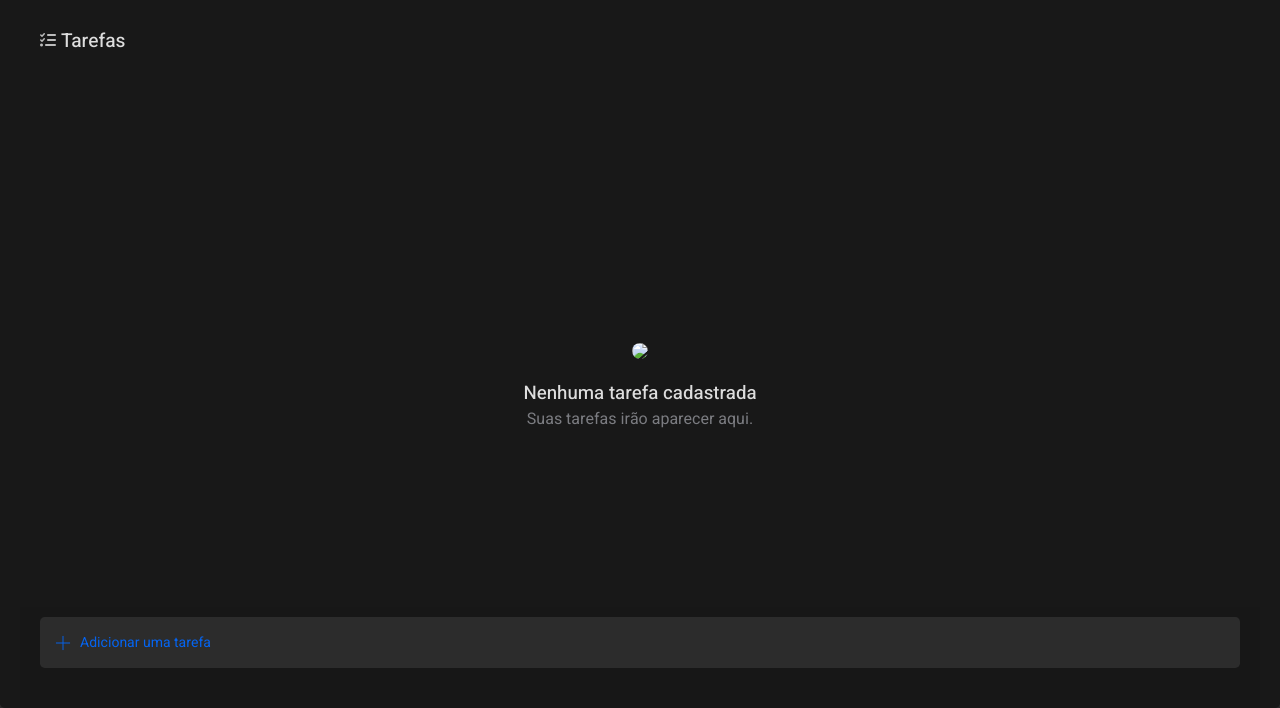
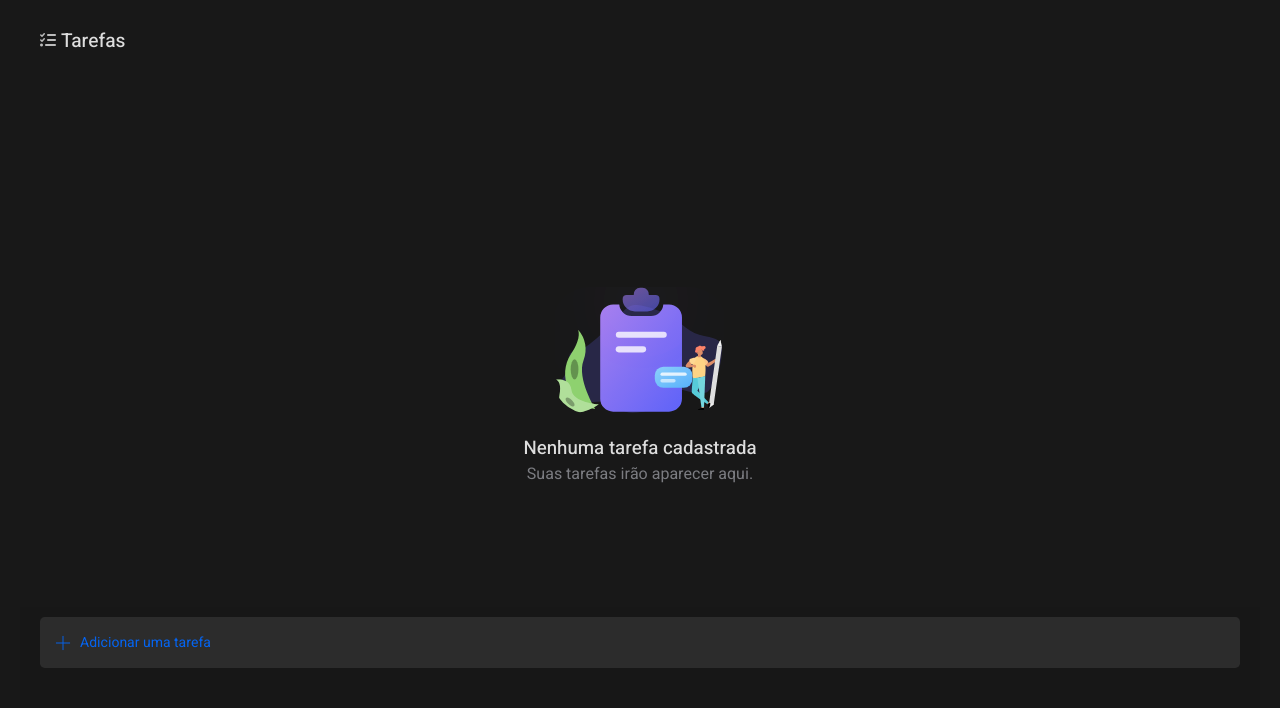
Before and after one commit to WallacePRM/ToDo-App, a plain HTML site: page index.html in a window 1280 px wide. Shown: the part 92-800 px from the top of the page. Drawn offline with Linux system fonts and the light colour scheme.

Commit message:
Correção de bugs;

```diff
--- a/app.js
+++ b/app.js
@@ -2,7 +2,7 @@ const render = () => {
 
     const app = document.querySelector('.app');
     app.innerHTML = `
-        <main class="main-frame view-template noselect" show-modal-task="false">
+        <main class="main-frame noselect" show-modal-task="false">
             <div class="task-view" header-top="true">
                 <header>
                     <div>
--- a/assets/css/utils.css
+++ b/assets/css/utils.css
@@ -186,7 +186,8 @@ html, body {
     border-radius: 3rem;
     margin-bottom: 10px;
 }
-.empty-message img {
+.empty-message img,
+.empty-message svg {
     padding: 10px;
     border-radius: 3rem;
     margin-bottom: 10px;
--- a/index.css
+++ b/index.css
@@ -10,6 +10,7 @@
 .main-frame {
     position: relative;
     display: flex;
+    background: rgba(var(--main-color), 1);
     color: var(--text-color);
     cursor: default;
     width: 100%;
--- a/pages/tasks/task-list.js
+++ b/pages/tasks/task-list.js
@@ -22,19 +22,8 @@ const loadTasks = () => {
 
         setTimeout(() => loadPage.remove(), 1000);
 
-        const $message = document.createElement('div');
-        $message.classList.add('empty-message');
-        $message.classList.add('noselect');
-        $message.innerHTML = `
-            <div class="empty-message noselect">
-                <!-- <i class="fas fa-check" aria-hidden="true"></i> -->
-                <img src="../src/assets/img/platelet.svg">
-                <h3>Nenhuma tarefa cadastrada</h3>
-                <span>Suas tarefas irão aparecer aqui.</span>
-            </div>`
-        ;
-
-        $toDoListTitle.insertAdjacentElement('afterend' , $message);
+        const $emptyMessage = appendEmptyTask();
+        $toDoListTitle.insertAdjacentElement('afterend' , $emptyMessage);
         return;
     }
 
@@ -105,6 +94,113 @@ const createTask = (task) => {
 const appendTask = ($task) => {
     const $tasksList = document.querySelector('.toDo-tasks-list');
     $tasksList.insertAdjacentElement('beforeend', $task);
+};
+
+const appendEmptyTask = () => {
+
+    const $message = document.createElement('div');
+    $message.classList.add('empty-message');
+    $message.classList.add('noselect');
+    $message.innerHTML = `
+        <div class="empty-message noselect">
+            <svg xmlns="http://www.w3.org/2000/svg" xmlns:xlink="http://www.w3.org/1999/xlink" width="195" height="147" viewBox="0 0 195 147">
+                <defs>
+                    <linearGradient id="linear-gradient" x1="-0.904" y1="-1.002" x2="1.083" y2="1.051" gradientUnits="objectBoundingBox">
+                    <stop offset="0" stop-color="#ee9ae5"></stop>
+                    <stop offset="1" stop-color="#5961f9"></stop>
+                    </linearGradient>
+                    <filter id="Mask" x="-103.963" y="-135.686" width="406.622" height="435.961" filterUnits="userSpaceOnUse">
+                    <feOffset input="SourceAlpha"></feOffset>
+                    <feGaussianBlur stdDeviation="52" result="blur"></feGaussianBlur>
+                    <feFlood flood-color="#8070f4" flood-opacity="0.6"></feFlood>
+                    <feComposite operator="in" in2="blur"></feComposite>
+                    <feComposite in="SourceGraphic"></feComposite>
+                    </filter>
+                    <clipPath id="clip-path">
+                    <g transform="matrix(1, 0, 0, 1, 0, 0)" filter="url(#Mask)">
+                        <path id="Mask-2" data-name="Mask" d="M79.623,123.962H15a15,15,0,0,1-15-15V15A15,15,0,0,1,15,0h7.046a14.25,14.25,0,0,0,4.518,9.372A14.254,14.254,0,0,0,36.309,13.2H58.754A14.255,14.255,0,0,0,68.5,9.372,14.251,14.251,0,0,0,73.016,0h6.607a15,15,0,0,1,15,15v93.961a15,15,0,0,1-15,15Z" transform="translate(0 0)" fill="url(#linear-gradient)"></path>
+                    </g>
+                    </clipPath>
+                    <linearGradient id="linear-gradient-3" x1="-0.263" y1="-0.258" x2="0.958" y2="0.948" gradientUnits="objectBoundingBox">
+                    <stop offset="0" stop-color="#9dd8fb"></stop>
+                    <stop offset="1" stop-color="#58b3fb"></stop>
+                    </linearGradient>
+                    <filter id="Combined_Shape_Copy_2" x="-77.998" y="-155" width="354.691" height="339.287" filterUnits="userSpaceOnUse">
+                    <feOffset input="SourceAlpha"></feOffset>
+                    <feGaussianBlur stdDeviation="52" result="blur-2"></feGaussianBlur>
+                    <feFlood flood-color="#8070f4" flood-opacity="0.6"></feFlood>
+                    <feComposite operator="in" in2="blur-2"></feComposite>
+                    <feComposite in="SourceGraphic"></feComposite>
+                    </filter>
+                    <clipPath id="clip-Prancheta_1">
+                    <rect width="195" height="147"></rect>
+                    </clipPath>
+                </defs>
+                <g id="Prancheta_1" data-name="Prancheta – 1" clip-path="url(#clip-Prancheta_1)">
+                    <g id="Grupo_5422" data-name="Grupo 5422" transform="translate(-2674 17881.725)">
+                    <path id="Caminho_689" data-name="Caminho 689" d="M64.81,152.25c-2.593.783-5.02,2.68-5.668,5.312-.741,3.024.968,6.073,1.215,9.178.8,10.174-13.676,17.353-11.612,27.347.82,3.974,4.134,6.9,7.4,9.312,5.231,3.856,11.035,7.263,17.462,8.225,9.755,1.462,19.948-2.834,29.43-.119,7.648,2.19,13.5,8.61,21.1,10.978,5.782,1.8,12.01,1.093,18.017.362,3.239-.393,6.632-.846,9.245-2.79,4.858-3.618,5.164-10.761,8.417-15.881,5.024-7.895,16.041-9.446,25.278-7.911s18.207,5.312,27.566,5a12.582,12.582,0,0,0,5.794-1.32c2.122-1.192,3.555-3.294,4.822-5.373a86.936,86.936,0,0,0,12.606-43.2c.055-2.622-.038-5.356-1.271-7.67-1.559-2.927-4.674-4.678-7.776-5.856-7.448-2.834-15.674-3.3-22.972-6.494-7.039-3.083-12.739-8.49-18.869-13.124a100.506,100.506,0,0,0-41.4-18.436c-3.52-.68-7.174-1.166-10.672-.381-4.03.9-7.5,3.417-10.628,6.122-8.31,7.195-14.97,16.071-22.628,23.956a128.842,128.842,0,0,1-17.191,14.824c-2.834,2.043-5.846,4.468-9,5.978C70.577,151.678,67.867,151.329,64.81,152.25Z" transform="translate(2631.113 -17959.881)" fill="#6c63ff" opacity="0.2"></path>
+                    <g id="_3.1" data-name="3.1" transform="translate(2726.037 -17880.725)">
+                        <g id="Path_7_Copy_2" data-name="Path 7 Copy 2" transform="translate(0 19.315)">
+                        <path id="Mask-3" data-name="Mask" d="M79.623,123.962H15a15,15,0,0,1-15-15V15A15,15,0,0,1,15,0h7.046a14.25,14.25,0,0,0,4.518,9.372A14.254,14.254,0,0,0,36.309,13.2H58.754A14.255,14.255,0,0,0,68.5,9.372,14.251,14.251,0,0,0,73.016,0h6.607a15,15,0,0,1,15,15v93.961a15,15,0,0,1-15,15Z" transform="translate(0 0)" fill="url(#linear-gradient)"></path>
+                        <g id="Path_7_Copy_2-2" data-name="Path 7 Copy 2" transform="translate(0 0)" clip-path="url(#clip-path)">
+                            <path id="Path_7" data-name="Path 7" d="M9.918,0S42.53,17.522,52.674,48.1s33.353,47.1,84.734,43.271S82.459,118.9,82.459,118.9L0,111.282Z" transform="translate(-13.049 15.941)" fill="#fff" opacity="0.07"></path>
+                            <path id="Path_2" data-name="Path 2" d="M6.568,83.155S26.3,74.758,57.3,38.691s49.908-52.752,76.878-24.3-35.414,96.969-35.414,96.969H0Z" transform="translate(-7.271 21.665)" fill="#fff" opacity="0.06"></path>
+                            <path id="Path_8" data-name="Path 8" d="M6.724,0s14.183,38.725,41.9,47.038,40.9-38.7,69.6-11.554S98.2,99.771,98.2,99.771H0Z" transform="translate(-6.627 34.119)" fill="#fff" opacity="0.03"></path>
+                            <path id="Path_9" data-name="Path 9" d="M0,26.629S14.261,4.07,27.662,15.35s22.384,15.7,33.935,6.365S84.767-8.251,97.2,3.549" transform="translate(0.88 91.544)" fill="none" stroke="#fff" stroke-miterlimit="10" stroke-width="2" stroke-dasharray="10" opacity="0.3"></path>
+                        </g>
+                        </g>
+                        <rect id="Rectangle_8_Copy_10" data-name="Rectangle 8 Copy 10" width="58.974" height="7.042" rx="3.521" transform="translate(18.046 50.81)" fill="#fff" opacity="0.8"></rect>
+                        <rect id="Rectangle_8_Copy_11" data-name="Rectangle 8 Copy 11" width="35.208" height="7.042" rx="3.521" transform="translate(17.932 67.672)" fill="#fff" opacity="0.8"></rect>
+                        <rect id="Rectangle_12_Copy_2" data-name="Rectangle 12 Copy 2" width="43.57" height="24.206" rx="10" transform="translate(63.184 91.343)" fill="url(#linear-gradient-3)"></rect>
+                        <g transform="matrix(1, 0, 0, 1, -52.04, -1)" filter="url(#Combined_Shape_Copy_2)">
+                        <path id="Combined_Shape_Copy_2-2" data-name="Combined Shape Copy 2" d="M14.194,27.287A14.194,14.194,0,0,1,0,13.093,4.732,4.732,0,0,1,4.731,8.362h8.083A7.487,7.487,0,0,1,20.245,0h2.641a7.487,7.487,0,0,1,7.43,8.362h7.644a4.732,4.732,0,0,1,4.731,4.731A14.194,14.194,0,0,1,28.5,27.287Z" transform="translate(78 1)" opacity="0.6" fill="url(#linear-gradient)"></path>
+                        </g>
+                        <rect id="Rectangle_14_Copy_4" data-name="Rectangle 14 Copy 4" width="30.367" height="3.961" rx="1.981" transform="translate(69.752 97.905)" fill="#fff" opacity="0.8"></rect>
+                        <rect id="Rectangle_14_Copy_5" data-name="Rectangle 14 Copy 5" width="17.604" height="3.961" rx="1.981" transform="translate(69.668 105.447)" fill="#fff" opacity="0.6"></rect>
+                    </g>
+                    <g id="Grupo_2623" data-name="Grupo 2623" transform="translate(2675 -17832.248)">
+                        <path id="Caminho_701" data-name="Caminho 701" d="M0,441.276s16.306-2.6,17.792,12.017,31.355,16.64,31.355,16.64l-.561.372C23.924,486.5.348,480.617,3.9,459.121,5.225,451.127,5.116,443.1,0,441.276Z" transform="translate(0 -383.479)" fill="#8ed16f"></path>
+                        <ellipse id="Elipse_433" data-name="Elipse 433" cx="4.484" cy="11.699" rx="4.484" ry="11.699" transform="translate(16.841 34.22)" fill="#8ed16f"></ellipse>
+                        <ellipse id="Elipse_435" data-name="Elipse 435" cx="3.022" cy="6.727" rx="3.022" ry="6.727" transform="translate(9.264 81.03) rotate(-45)" fill="#8ed16f"></ellipse>
+                        <g id="Grupo_2625" data-name="Grupo 2625" transform="translate(0 0)">
+                        <path id="Caminho_700" data-name="Caminho 700" d="M66.526,156.47a34.123,34.123,0,0,1,6.223,35.495c-8.067,21.205,13.828,56.467,13.828,56.467s-.235-.034-.67-.111c-29.353-5.18-43.928-38.748-27.612-63.684C64.354,175.365,69.344,164.49,66.526,156.47Z" transform="translate(-41.074 -156.47)" fill="#8ed16f"></path>
+                        <g id="Grupo_2486" data-name="Grupo 2486" transform="translate(0 57.618)" opacity="0.3">
+                            <path id="Caminho_702" data-name="Caminho 702" d="M0,441.276s16.306-2.6,17.792,12.017,31.355,16.64,31.355,16.64l-.561.372C23.924,486.5.348,480.617,3.9,459.121,5.225,451.127,5.116,443.1,0,441.276Z" transform="translate(0 -441.098)" fill="#fff"></path>
+                        </g>
+                        <ellipse id="Elipse_434" data-name="Elipse 434" cx="4.484" cy="11.699" rx="4.484" ry="11.699" transform="translate(16.841 34.22)" opacity="0.3"></ellipse>
+                        <ellipse id="Elipse_436" data-name="Elipse 436" cx="3.022" cy="6.727" rx="3.022" ry="6.727" transform="translate(9.264 81.03) rotate(-45)" opacity="0.3"></ellipse>
+                        </g>
+                        <g id="Grupo_2487" data-name="Grupo 2487" transform="translate(149.933 11.894)">
+                        <path id="Caminho_704" data-name="Caminho 704" d="M854.311,325.8a7.53,7.53,0,0,1,1.722,1.336c.422-.2,7.636-4.706,8.68-4.651s.495,2.124.495,2.325-8.7,6.977-10.12,6.977-3.3-3.076-3.3-3.259A37.055,37.055,0,0,1,854.311,325.8Z" transform="translate(-829.286 -300.774)" fill="#de8e68"></path>
+                        <path id="Caminho_705" data-name="Caminho 705" d="M884.774,249.143l-1.072-.152-2.178-.308-.308,2.178L872.069,315.5l-.569,4.016A2.2,2.2,0,0,0,873.368,322l1.073.152a2.2,2.2,0,0,0,2.483-1.869l.568-4.015,9.148-64.644.308-2.178Z" transform="translate(-844.994 -241.91)" fill="#dfdfdf"></path>
+                        <path id="Caminho_706" data-name="Caminho 706" d="M924.84,215.227,921.116,222l5.423.768Z" transform="translate(-884.583 -215.227)" fill="#f3f3f3"></path>
+                        <path id="Caminho_707" data-name="Caminho 707" d="M935.238,217.712l-.56-2.485-1.227,2.231Z" transform="translate(-894.421 -215.227)" fill="#dfdfdf"></path>
+                        <rect id="Retângulo_1914" data-name="Retângulo 1914" width="1.967" height="5.478" transform="translate(26.883 74.893) rotate(-81.94)" fill="#f3f3f3"></rect>
+                        <rect id="Retângulo_1915" data-name="Retângulo 1915" width="2.64" height="1.591" transform="translate(18.387 77.568)" fill="#de8e68"></rect>
+                        <rect id="Retângulo_1916" data-name="Retângulo 1916" width="2.42" height="1.591" transform="translate(24.656 73.778) rotate(-53.69)" fill="#de8e68"></rect>
+                        <path id="Caminho_708" data-name="Caminho 708" d="M777.138,427.652s-1.726,15.486-1.123,17.22,17.642,13.042,17.642,13.042l1.583-2.11-12.891-13.27c.639-.49,3.149-6.633,3.214-7.161s-1.859-8.712-1.859-8.712Z" transform="translate(-768.754 -383.859)" fill="#56cad8"></path>
+                        <path id="Caminho_709" data-name="Caminho 709" d="M833.311,320.726c1.374-2.121,6.752,2.276,6.9,3.2s-2.056,4.549-3.784,4.457S832.511,321.962,833.311,320.726Z" transform="translate(-814.417 -298.914)" fill="#fcc486"></path>
+                        <path id="Caminho_710" data-name="Caminho 710" d="M786.486,306.642c10.481,0,7.66,21.506,7.5,23.236-.8,1.378-13.528,2.89-14.294,2.052C779.371,329.525,776.582,306.642,786.486,306.642Z" transform="translate(-771.307 -288.136)" fill="#fed385"></path>
+                        <path id="Caminho_711" data-name="Caminho 711" d="M810.835,295.583c0,.608,3.365.737,3.365,0V291.45h-3.365Z" transform="translate(-796.627 -276.02)" fill="#de8e68"></path>
+                        <ellipse id="Elipse_477" data-name="Elipse 477" cx="3.017" cy="4.055" rx="3.017" ry="4.055" transform="translate(12.207 10.8) rotate(-21.695)" fill="#de8e68"></ellipse>
+                        <ellipse id="Elipse_478" data-name="Elipse 478" cx="0.675" cy="0.967" rx="0.675" ry="0.967" transform="translate(12.599 14.71) rotate(-35.61)" fill="#de8e68"></ellipse>
+                        <path id="Caminho_712" data-name="Caminho 712" d="M794.4,254.937c0-.562.524-1.179.623-1.885.051-.357-.06-1.845.357-2.348.871-1.042,1.379-.829,2.042-1.071,1.155-.423,1.6-1.123,2.551-1.123,1.089,0,1.524.562,2.3.562.886,0,1.614-.408,2.859-.408a1.848,1.848,0,0,1,1.53,1.633c0,1.81-1.684,1.551-1.684,1.991,0,.306.1.545.1.97,0,.545-.714.871-1.123.871-1.244,0-1.409-.151-1.409-.151a5.833,5.833,0,0,0-.937-1.355,6.277,6.277,0,0,1-2.178.563c-1.081.036-1.844.245-1.844.748,0,.356.131,1.416.123,1.71s-.109.49-.18.49a1.189,1.189,0,0,0-.519-.1c-.446,0-.48.545-.557.545C796.009,256.58,794.4,256.217,794.4,254.937Z" transform="translate(-783.519 -241.772)" fill="#fd8369"></path>
+                        <path id="Caminho_713" data-name="Caminho 713" d="M751.388,336.215a1.081,1.081,0,0,0-.4.079.142.142,0,0,0-.109-.058c-.356,0-3.73-.125-4.086-.063.587-.5,1.823-1.8,1.823-1.8l-2.788-3.332c-.628.231-5.176,4.821-5.176,6.5,0,1.552,1.97,1.782,3.4,1.782a26.383,26.383,0,0,0,5.99-.871,1.53,1.53,0,0,0,1.356,1.4,1.878,1.878,0,0,0,0-3.63Z" transform="translate(-740.648 -307.594)" fill="#de8e68"></path>
+                        <path id="Caminho_714" data-name="Caminho 714" d="M769.246,316.531c1.742,1.932-3.041,7.269-3.905,7.269s-3.875-3.133-3.547-5.079S768.228,315.4,769.246,316.531Z" transform="translate(-757.494 -295.699)" fill="#fed892"></path>
+                        <path id="Caminho_715" data-name="Caminho 715" d="M816.894,421.425l-1.42,36.174h-3.015l-4.647-34.094" transform="translate(-794.216 -379.683)" fill="#74d5de"></path>
+                        <path id="Caminho_716" data-name="Caminho 716" d="M817.728,604.282v2.362H810.8v-.776l3.936-1.586Z" transform="translate(-796.601 -525.523)"></path>
+                        <path id="Caminho_717" data-name="Caminho 717" d="M868.677,573.624l1.626.981-1.786,6.691-.75-.2-.656-5.333Z" transform="translate(-841.51 -501.072)"></path>
+                        </g>
+                    </g>
+                    </g>
+                </g>
+            </svg>
+            <h3>Nenhuma tarefa cadastrada</h3>
+            <span>Suas tarefas irão aparecer aqui.</span>
+        </div>`
+    ;
+
+    return $message;
 };
 
 const deleteTask = (taskId) => {
```
